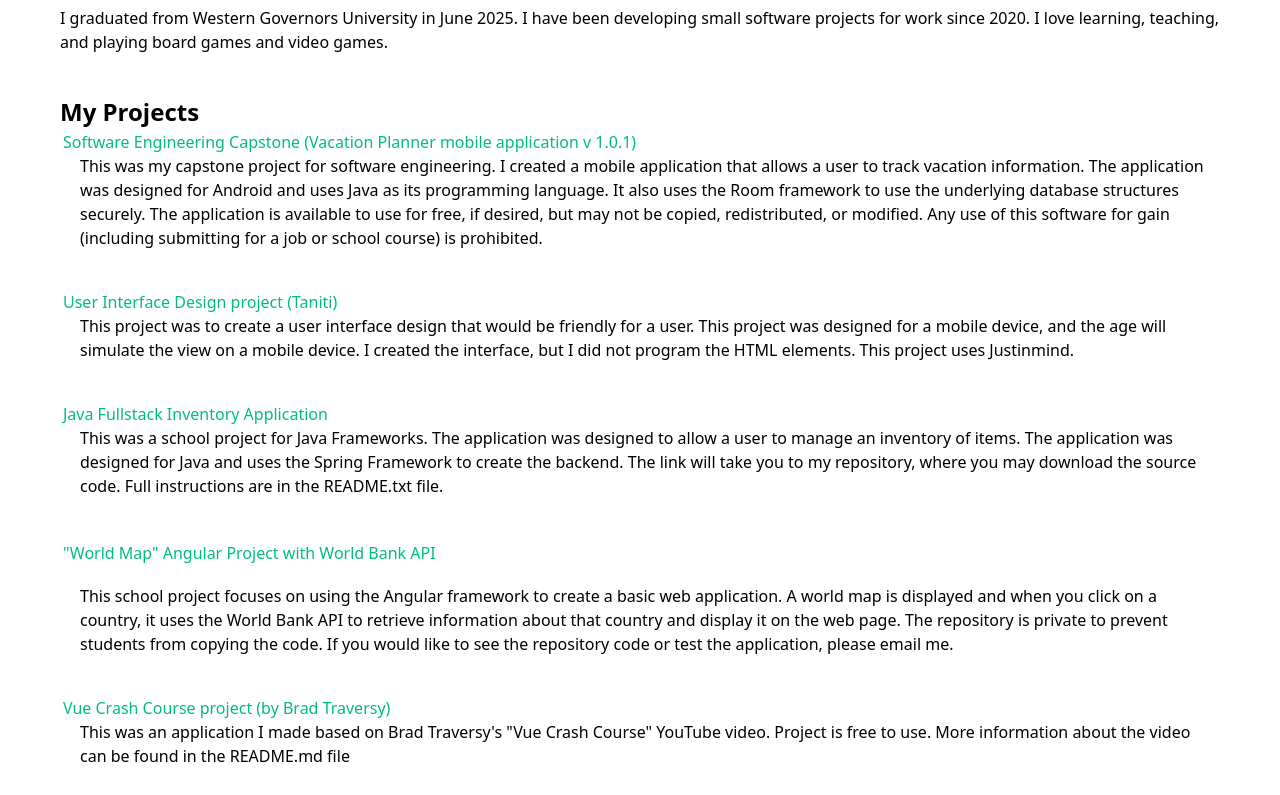
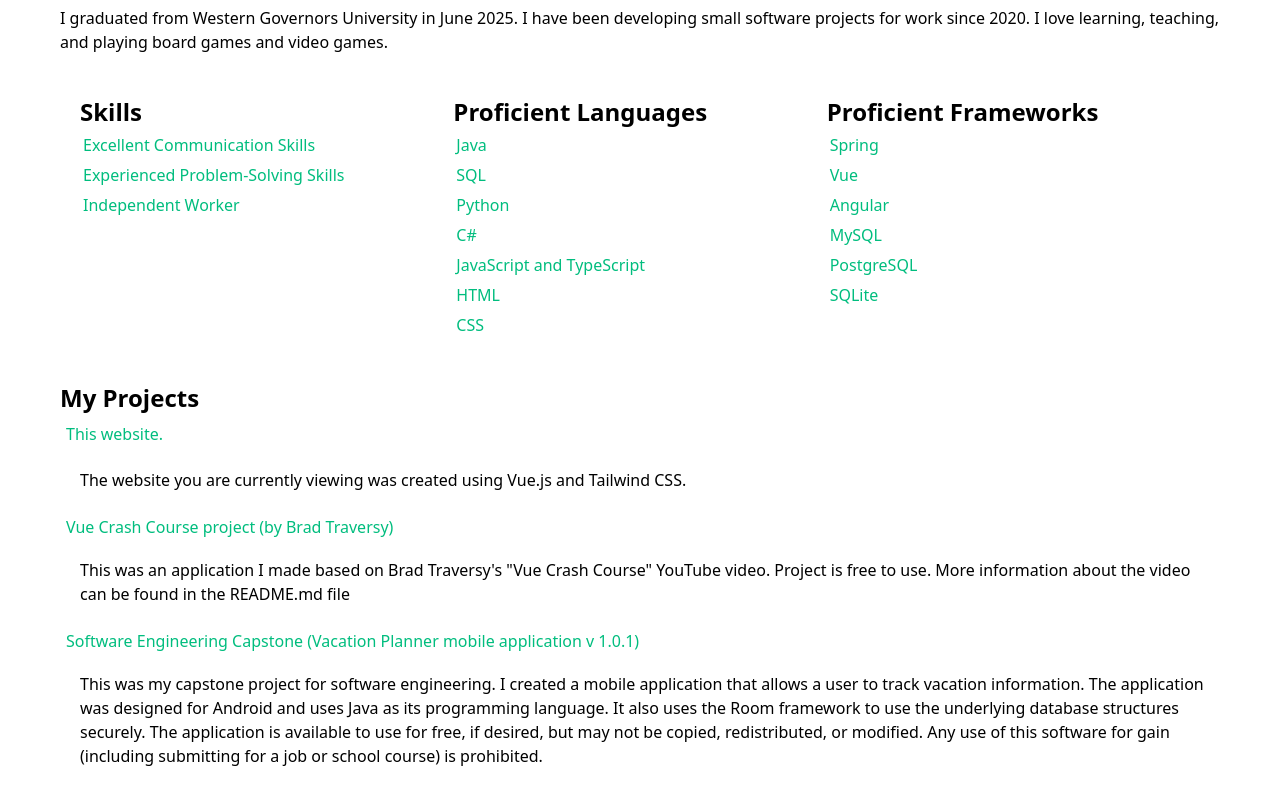
Before and after one commit to retupmoc258/retupmoc258.github.io, a Vue app: page / in a window 1280 px wide. Shown: the part 1360-2155 px from the top of the page. Built offline with nearby package versions, Linux system fonts and the light colour scheme.

Commit message:
Adds Condensed prop to SkillsView.  Adds Skills to HomeView.  Will refactor later.

```diff
--- a/src/views/HistoryView.vue
+++ b/src/views/HistoryView.vue
@@ -1,15 +1,12 @@
 <script setup lang="ts">
 
+import Hero from "@/components/Hero.vue";
 </script>
 
 <template>
   <div class="portfolio-view">
     <!-- Hero Section -->
-    <section class="hero-section">
-      <h1>Jason Bagley</h1>
-      <h3>Software Engineer</h3>
-      <img src="../assets/images/profile-image.jpg" alt="Image of Jason Bagley" class="profile-image"/>
-    </section>
+    <Hero />
 
     <!-- About Section -->
     <section class="detail-section">
--- a/src/views/HomeView.vue
+++ b/src/views/HomeView.vue
@@ -1,6 +1,8 @@
 <template>
   <div class="portfolio-view">
     <Hero/>
+
+
 
     <!-- About Section -->
     <section class="detail-section">
@@ -9,16 +11,22 @@
         I love learning, teaching, and playing board games and video games.</p>
     </section>
 
-    <!-- Skills Compressed -->
+    <!-- Skills Condensed -->
+    <SkillsView condensed />
 
     <!-- Projects Section -->
     <section class="projects-section">
       <h2>My Projects</h2>
       <div v-for="project in projects" :key="project.id" class="projects-section">
 
-        <p v-if="project.link === ''" class="green" >{{ project.title }}</p>
-        <a v-else-if="project.download" :href="project.link" target="_blank" download>{{ project.title }}</a>
-        <a v-else :href="project.link" target="_blank">{{ project.title }}</a>
+        <div class="green">
+          <p v-if="project.link === ''" class="green" >{{ project.title }}</p>
+          <p v-else-if="project.download"><a :href="project.link" target="_blank" download>{{ project.title }}</a></p>
+          <p v-else><a :href="project.link" target="_blank">{{ project.title }}</a></p>
+        </div>
+
+
+
 
         <p class="project-description">{{ project.description }}</p>
       </div>
@@ -45,16 +53,32 @@
 
 <script>
 import Hero from "@/components/Hero.vue";
+import SkillsView from "@/views/SkillsView.vue";
 
 export default {
   name: 'PortfolioView',
-  components: {Hero},
+  components: {SkillsView, Hero},
   data() {
     return {
       // You can define data for your projects here, or fetch it from an API
       projects: [
         {
+          id: 0,
+          title: 'This website.',
+          description: 'The website you are currently viewing was created using Vue.js and Tailwind CSS.',
+          link: '',
+          download: false
+        },
+        {
           id: 1,
+          title: 'Vue Crash Course project (by Brad Traversy)',
+          description: 'This was an application I made based on Brad Traversy\'s "Vue Crash Course" YouTube video.  ' +
+              'Project is free to use.  More information about the video can be found in the README.md file',
+          link: 'https://github.com/retupmoc258/vue-project',
+          download: false
+        },
+        {
+          id: 2,
           title: 'Software Engineering Capstone (Vacation Planner mobile application v 1.0.1)',
           description: 'This was my capstone project for software engineering.  I created a mobile application that allows a user to track vacation information.' +
               ' The application was designed for Android and uses Java as its programming language.  It also uses the Room framework to use the underlying' +
@@ -62,15 +86,6 @@ export default {
               ' Any use of this software for gain (including submitting for a job or school course) is prohibited.',
           link: '/files/vacation_planner_1.0.1.apk',
           download: true
-        },
-        {
-          id: 2,
-          title: 'User Interface Design project (Taniti)',
-          description: 'This project was to create a user interface design that would be friendly for a user.' +
-              ' This project was designed for a mobile device, and the age will simulate the view on a mobile device.' +
-              ' I created the interface, but I did not program the HTML elements.  This project uses Justinmind.',
-          link: 'taniti/index.html',
-          download: false
         },
         {
           id: 3,
@@ -93,12 +108,13 @@ export default {
         },
         {
           id: 5,
-          title: 'Vue Crash Course project (by Brad Traversy)',
-          description: 'This was an application I made based on Brad Traversy\'s "Vue Crash Course" YouTube video.  ' +
-              'Project is free to use.  More information about the video can be found in the README.md file',
-          link: 'https://github.com/retupmoc258/vue-project',
+          title: 'User Interface Design project (Taniti)',
+          description: 'This project was to create a user interface design that would be friendly for a user.' +
+              ' This project was designed for a mobile device, and the age will simulate the view on a mobile device.' +
+              ' I created the interface, but I did not program the HTML elements.  This project uses Justinmind.',
+          link: 'taniti/index.html',
           download: false
-        }
+        },
       ]
     };
   },
@@ -129,7 +145,7 @@ export default {
 .detail-section,
 .projects-section,
 .contact-section {
-  margin-bottom: 40px;
+  margin-bottom: 20px;
 }
 
 .project-description {
--- a/src/views/SkillsView.vue
+++ b/src/views/SkillsView.vue
@@ -1,3 +1,4 @@
+
 <script setup>
 import {onMounted, ref} from "vue";
 import Hero from "@/components/Hero.vue";
@@ -34,43 +35,63 @@ const props = defineProps({
 </script>
 
 <template>
-  <div class="skills-view"> <!-- Wrapper div added as root element -->
+  <div class="portfolio-view">
     <div v-if="isLoading" class="loading">
       Loading...
     </div>
     <template v-else>
       <!-- Hero Section -->
-      <Hero />
-      <div class="portfolio-view container" id="portfolio-view" :class="{'condensed': condensed}">
+      <Hero v-if="!condensed" />
+
+      <div class="skills-container" :class="{'condensed': condensed}">
         <!-- Skills -->
-        <section class="detail-section column">
-          <h2 class="center-text">Skills</h2>
-          <div v-for="skill in skills" :key="skill.id" class="column">
+        <section class="detail-section column" v-if="!condensed">
+          <h2 class="text-center">Skills</h2>
+          <div v-for="skill in skills" :key="skill.id">
             <p class="green">{{ skill.skill }}</p>
-            <p class="ml-5" :class="{'invisible': condensed}">{{ skill.description }}</p>
+            <p class="project-description">{{ skill.description }}</p>
           </div>
+        </section>
+        <section class="detail-section column" v-if="condensed">
+          <h2 class="text-center">Skills</h2>
+          <ul class="max-w-[calc(100vw-6.25rem)] justify-self-center">
+            <li v-for="skill in skills" :key="skill.id" class="green mb-0">{{ skill.skill }}</li>
+          </ul>
         </section>
 
         <!-- Languages -->
-        <section class="detail-section column">
-          <h2 class="center-text">Proficient Languages</h2>
-          <div v-for="language in languages" :key="language.id" class="column">
+        <section class="detail-section column" v-if="!condensed">
+          <h2 class="text-center">Proficient Languages</h2>
+          <div v-for="language in languages" :key="language.id">
             <p class="green">{{ language.skill }}</p>
-            <p class="ml-5" :class="{'invisible': condensed}">{{ language.description }}</p>
+            <p class="project-description">{{ language.description }}</p>
           </div>
+        </section>
+        <section class="detail-section column" v-if="condensed">
+          <h2 class="text-center">Proficient Languages</h2>
+          <ul class="min-w-40 justify-self-center">
+            <li v-for="language in languages" :key="language.id" class="green mb-0">{{ language.skill }}</li>
+          </ul>
         </section>
 
         <!-- Frameworks -->
-        <section class="detail-section column">
-          <h2 class="center-text">Proficient Frameworks</h2>
-          <div v-for="framework in frameworks" :key="framework.id" class="column">
+        <section class="detail-section column" v-if="!condensed">
+          <h2 class="text-center">Proficient Frameworks</h2>
+          <div v-for="framework in frameworks" :key="framework.id">
             <p class="green">{{ framework.skill }}</p>
-            <p class="ml-5" :class="{'invisible': condensed}">{{ framework.description }}</p>
+            <p class="project-description">{{ framework.description }}</p>
           </div>
         </section>
+        <section class="detail-section column" v-if="condensed">
+          <h2 class="text-center">Proficient Frameworks</h2>
+          <ul class="min-w-40 justify-self-center">
+            <li v-for="framework in frameworks" :key="framework.id" class="green mb-0">{{ framework.skill }}</li>
+          </ul>
+        </section>
       </div>
+
       <!-- Contact Section -->
-      <section class="contact-section">
+      <section class="contact-section" v-if="!condensed">
         <h2>Get in Touch</h2>
         <p>Email: <a href="mailto:retupmoc258@gmail.com">retupmoc258@gmail.com</a></p>
         <a href="https://github.com/retupmoc258" target="_blank">GitHub</a>
@@ -80,17 +101,6 @@ const props = defineProps({
 </template>
 
 <style scoped>
-.loading {
-  text-align: center;
-  padding: 2rem;
-  font-size: 1.2rem;
-  color: #666;
-}
-
-.skills-view {
-  width: 100%;
-}
-
 .portfolio-view {
   display: block;
   max-width: 1200px;
@@ -100,36 +110,61 @@ const props = defineProps({
   align-self: stretch;
 }
 
-.center-text {
+.loading {
   text-align: center;
+  padding: 2rem;
+  font-size: 1.2rem;
+  color: #666;
 }
 
-.detail-section,
-.contact-section {
-  margin-bottom: 40px;
+.skills-container {
+  display: grid;
+  grid-template-columns: 1fr; /* Single column by default */
+  justify-items: center; /* Center grid items horizontally */
+  /* gap: 2rem; */
 }
 
-.container {
+.contact-section {
+  margin-bottom: 20px;
+}
+
+.detail-section {
+  margin-bottom: 20px;
+  width: 100%; /* Take full width by default */
+  max-width: 600px; /* Limit maximum width */
+  /* padding: 0 1rem; /* Add some horizontal padding */
+}
+
+
+.column {
+  width: 100%;
+}
+
+.project-description {
+  margin-left: 20px;
+}
+
+.loading {
+  text-align: center;
+  padding: 2rem;
+  font-size: 1.2rem;
+  color: #666;
+}
+
+.skills-container {
+  width: 100%;
   display: grid;
   grid-template-columns: 1fr; /* Single column by default */
-}
-
-.column {
-  flex: 100%; /* Columns take up full width by default */
-  min-width: 400px;
 }
 
 .condensed {
   grid-template-columns: 1fr;
 }
 
-.invisible {
-  display: none;
-}
-
-@media (min-width: 768px) {
+@media (min-width: 960px) {
   .condensed {
     grid-template-columns: 1fr 1fr 1fr;
   }
 }
+
 </style>
```
